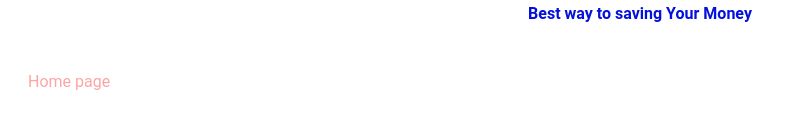
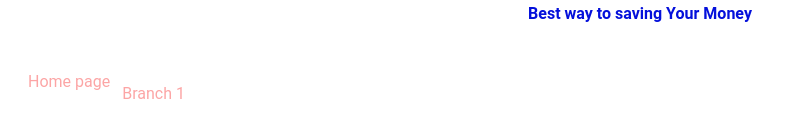
Before and after one commit to DucThanh-github/iMoneyWithNuxt, a Nuxt app: page / in a window 1280 px wide. Shown: the part 200-338 px from the top of the page, without its empty margins (0-786 px from the left). Built offline with nearby package versions, Linux system fonts and the light colour scheme.

Commit message:
c1 of branch 1

```diff
--- a/pages/index.vue
+++ b/pages/index.vue
@@ -1,6 +1,7 @@
 <template>
     <v-row class="text-red-300">
         Home page
+        <v-col>Branch 1</v-col>
     </v-row>
 </template>
 
```
